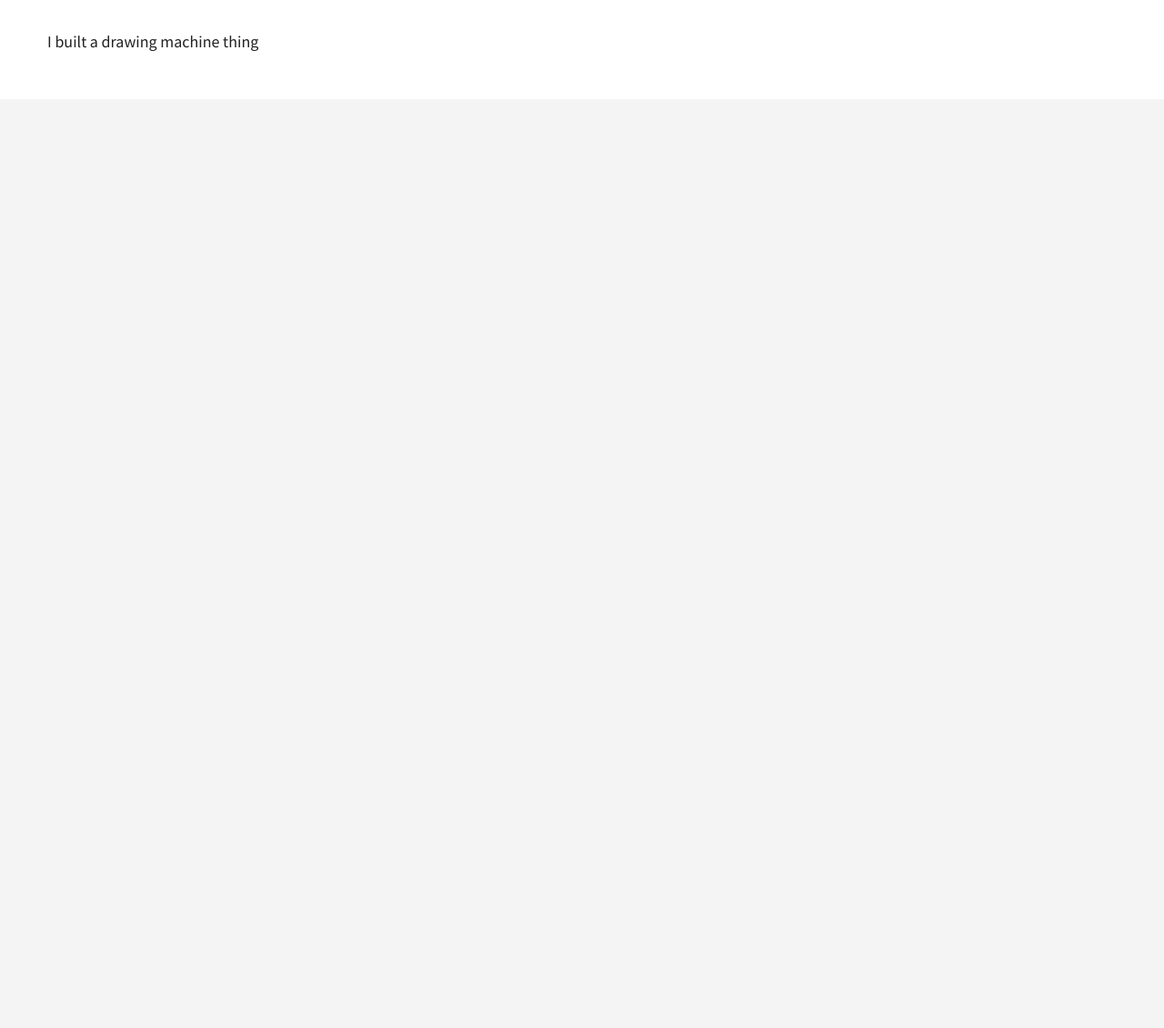
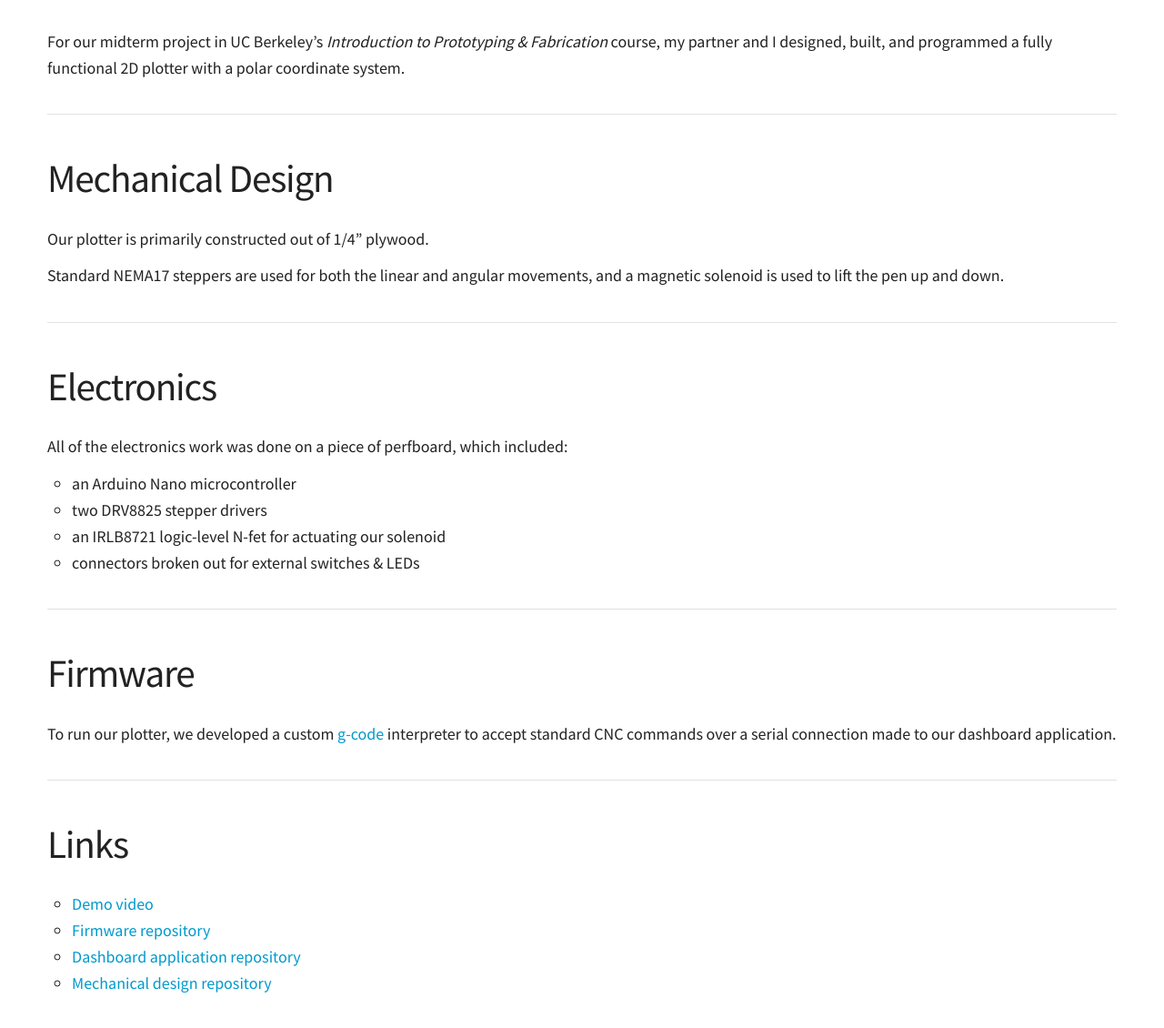
Before and after one commit to Bradman381/byco, a Jekyll site: the page built from _projects/drawingmachine.md, in a window 1280 px wide and 1400 px high, scrolled down 977 px. Shown: the part 268-1398 px from the top of the window at 91% size. Built offline with Jekyll 4.4.1, drawn with Linux system fonts in a browser that asks for light colours; comment, search, counter and statistics services are not loaded; before the commit the page ends 1354 px from its top, so only the background shows below that.

Commit message:
Update drawingmachine.md

```diff
--- a/_projects/drawingmachine.md
+++ b/_projects/drawingmachine.md
@@ -8,4 +8,37 @@ order: 99
 
 <iframe src="http://stl.brentyi.com/viewer/1484125055069" scrolling="no"></iframe>
 
-I built a drawing machine thing
+For our midterm project in UC Berkeley's *Introduction to Prototyping & Fabrication* course, my partner and I designed, built, and programmed a fully functional 2D plotter with a polar coordinate system.
+
+---
+
+### Mechanical Design
+
+Our plotter is primarily constructed out of 1/4" plywood.
+
+Standard NEMA17 steppers are used for both the linear and angular movements, and a magnetic solenoid is used to lift the pen up and down.
+
+---
+
+### Electronics
+
+All of the electronics work was done on a piece of perfboard, which included:
+- an Arduino Nano microcontroller
+- two DRV8825 stepper drivers
+- an IRLB8721 logic-level N-fet for actuating our solenoid
+- connectors broken out for external switches & LEDs
+
+---
+
+### Firmware
+
+To run our plotter, we developed a custom [g-code](https://en.wikipedia.org/wiki/G-code) interpreter to accept standard CNC commands over a serial connection made to our dashboard application.
+
+---
+
+### Links
+
+- [Demo video](https://www.youtube.com/watch?v=BZjUXDSYovs)
+- [Firmware repository](https://github.com/brentyi/drawing_machine_firmware)
+- [Dashboard application repository](https://github.com/brentyi/drawing_machine_dashboard)
+- [Mechanical design repository](https://github.com/nanditapiyer/drawing_machine_hardware)
```
